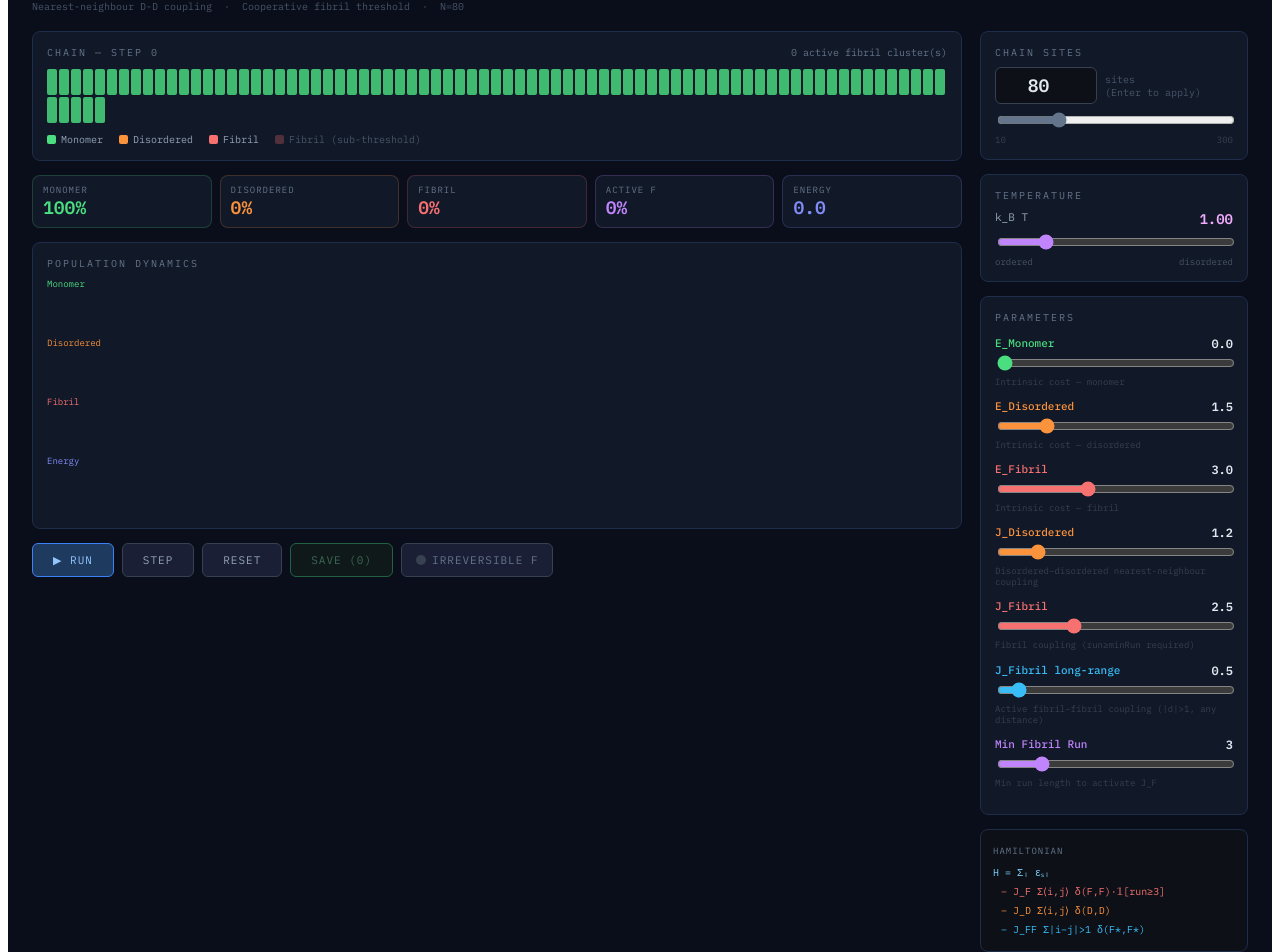
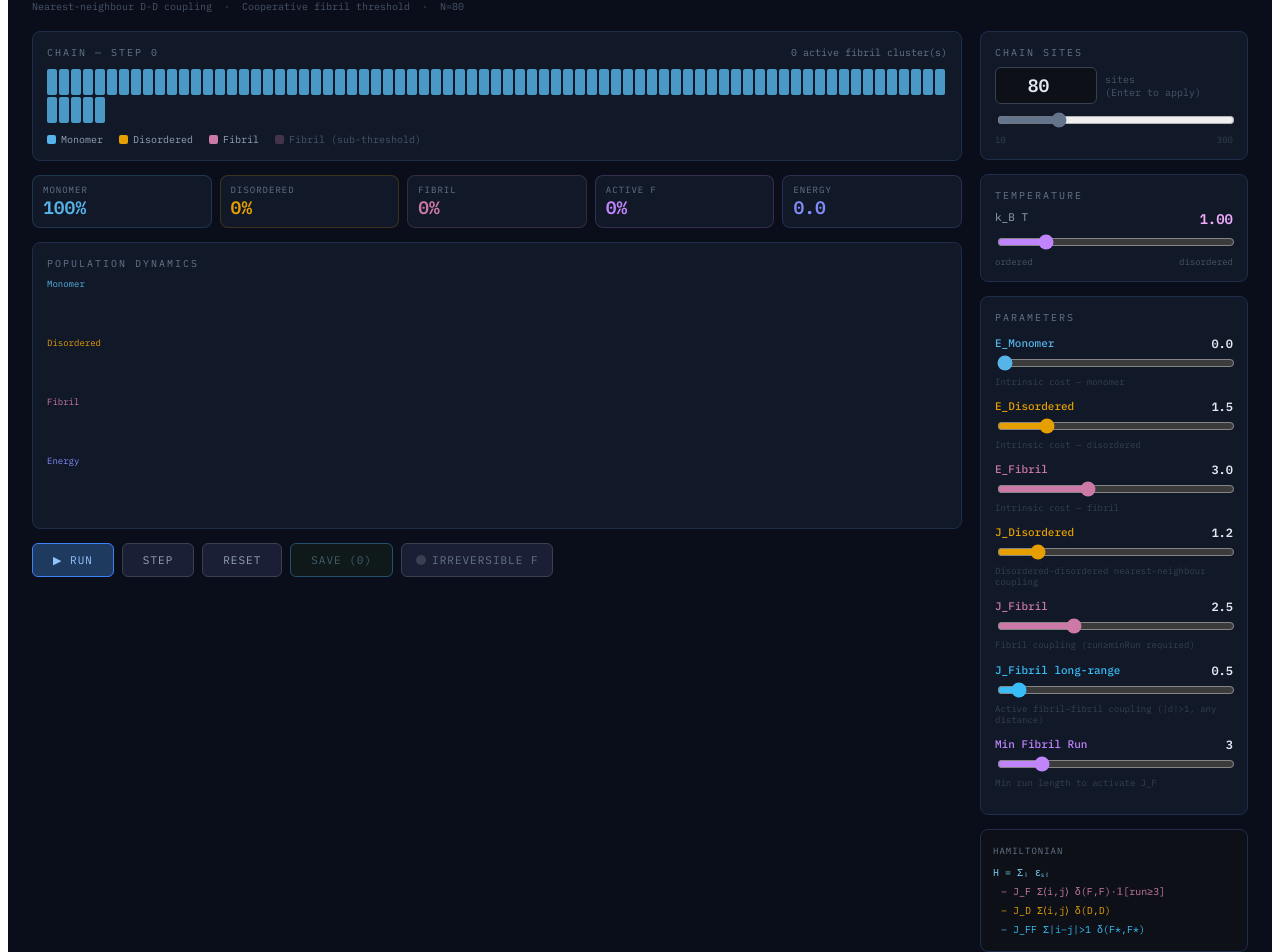
Before and after one commit to brunostega/Aging, a React (Vite) app: page / in a window 1280 px wide. Shown: the part 77-1029 px from the top of the page. Built offline with nearby package versions, Linux system fonts and the light colour scheme.

Commit message:
color blind colors

```diff
--- a/src/aging.jsx
+++ b/src/aging.jsx
@@ -5,7 +5,7 @@ const MIN_N = 10;
 const MAX_N = 300;
 const STATES = { M: 0, D: 1, F: 2 };
 const STATE_NAMES = ["Monomer", "Disordered", "Fibril"];
-const STATE_COLORS = ["#4ade80", "#fb923c", "#f87171"];
+const STATE_COLORS = ["#56B4E9", "#E69F00", "#CC79A7"];
 
 function initChain(n) { return new Array(n).fill(STATES.M); }
 
@@ -238,8 +238,8 @@ export default function App() {
     { key: "eM",     label: "E_Monomer",           min: 0, max: 8, step: 0.1,  col: STATE_COLORS[0], desc: "Intrinsic cost — monomer" },
     { key: "eD",     label: "E_Disordered",        min: 0, max: 8, step: 0.1,  col: STATE_COLORS[1], desc: "Intrinsic cost — disordered" },
     { key: "eF",     label: "E_Fibril",            min: 0, max: 8, step: 0.1,  col: STATE_COLORS[2], desc: "Intrinsic cost — fibril" },
-    { key: "jD",     label: "J_Disordered",        min: 0, max: 8, step: 0.1,  col: "#fb923c",       desc: "Disordered–disordered nearest-neighbour coupling" },
-    { key: "jF",     label: "J_Fibril",            min: 0, max: 8, step: 0.1,  col: "#f87171",       desc: "Fibril coupling (run≥minRun required)" },
+    { key: "jD",     label: "J_Disordered",        min: 0, max: 8, step: 0.1,  col: "#E69F00",       desc: "Disordered–disordered nearest-neighbour coupling" },
+    { key: "jF",     label: "J_Fibril",            min: 0, max: 8, step: 0.1,  col: "#CC79A7",       desc: "Fibril coupling (run≥minRun required)" },
     { key: "jFF",    label: "J_Fibril long-range", min: 0, max: 8, step: 0.1,  col: "#38bdf8",       desc: "Active fibril–fibril coupling (|d|>1, any distance)" },
     { key: "minRun", label: "Min Fibril Run",      min: 2, max: 8, step: 1,    col: "#c084fc",       desc: "Min run length to activate J_F" },
   ];
@@ -370,7 +370,7 @@ export default function App() {
                 bg: running ? "#7f1d1d" : "#1e3a5f", bdr: running ? "#ef4444" : "#3b82f6", col: running ? "#fca5a5" : "#93c5fd" },
               { label: "Step",  fn: doStep, bg: "#1a1f35", bdr: "#374151", col: "#94a3b8", dis: running },
               { label: "Reset", fn: reset,  bg: "#1a1f35", bdr: "#374151", col: "#94a3b8" },
-              { label: `Save (${snapCount})`, fn: saveTrajectory, bg: "#1a2a1a", bdr: "#4ade80", col: "#86efac", dis: snapCount === 0 },
+              { label: `Save (${snapCount})`, fn: saveTrajectory, bg: "#1a2a1a", bdr: "#56B4E9", col: "#93d6f5", dis: snapCount === 0 },
             ].map(({ label, fn, bg, bdr, col, dis }) => (
               <button key={label} onClick={fn} disabled={dis} style={{
                 background: bg, border: `1px solid ${bdr}`, color: col,
@@ -481,8 +481,8 @@ export default function App() {
           <div style={{ background: "#0d1117", border: "1px solid #1e2d4a", borderRadius: 8, padding: 12, marginTop: 14, fontSize: 10, lineHeight: 1.9 }}>
             <div style={{ color: "#64748b", marginBottom: 4, letterSpacing: 1, textTransform: "uppercase", fontSize: 9 }}>Hamiltonian</div>
             <div style={{ color: "#7dd3fc" }}>H = Σᵢ εₛᵢ</div>
-            <div style={{ color: "#f87171", marginLeft: 8 }}>− J_F Σ⟨i,j⟩ δ(F,F)·𝟙[run≥{params.minRun}]</div>
-            <div style={{ color: "#fb923c", marginLeft: 8 }}>− J_D Σ⟨i,j⟩ δ(D,D)</div>
+            <div style={{ color: "#CC79A7", marginLeft: 8 }}>− J_F Σ⟨i,j⟩ δ(F,F)·𝟙[run≥{params.minRun}]</div>
+            <div style={{ color: "#E69F00", marginLeft: 8 }}>− J_D Σ⟨i,j⟩ δ(D,D)</div>
             <div style={{ color: "#38bdf8", marginLeft: 8 }}>− J_FF Σ|i−j|>1 δ(F*,F*)</div>
 
           </div>
```
Also changed, not shown: 1 other file (tests, documents, lock files or other folders).
